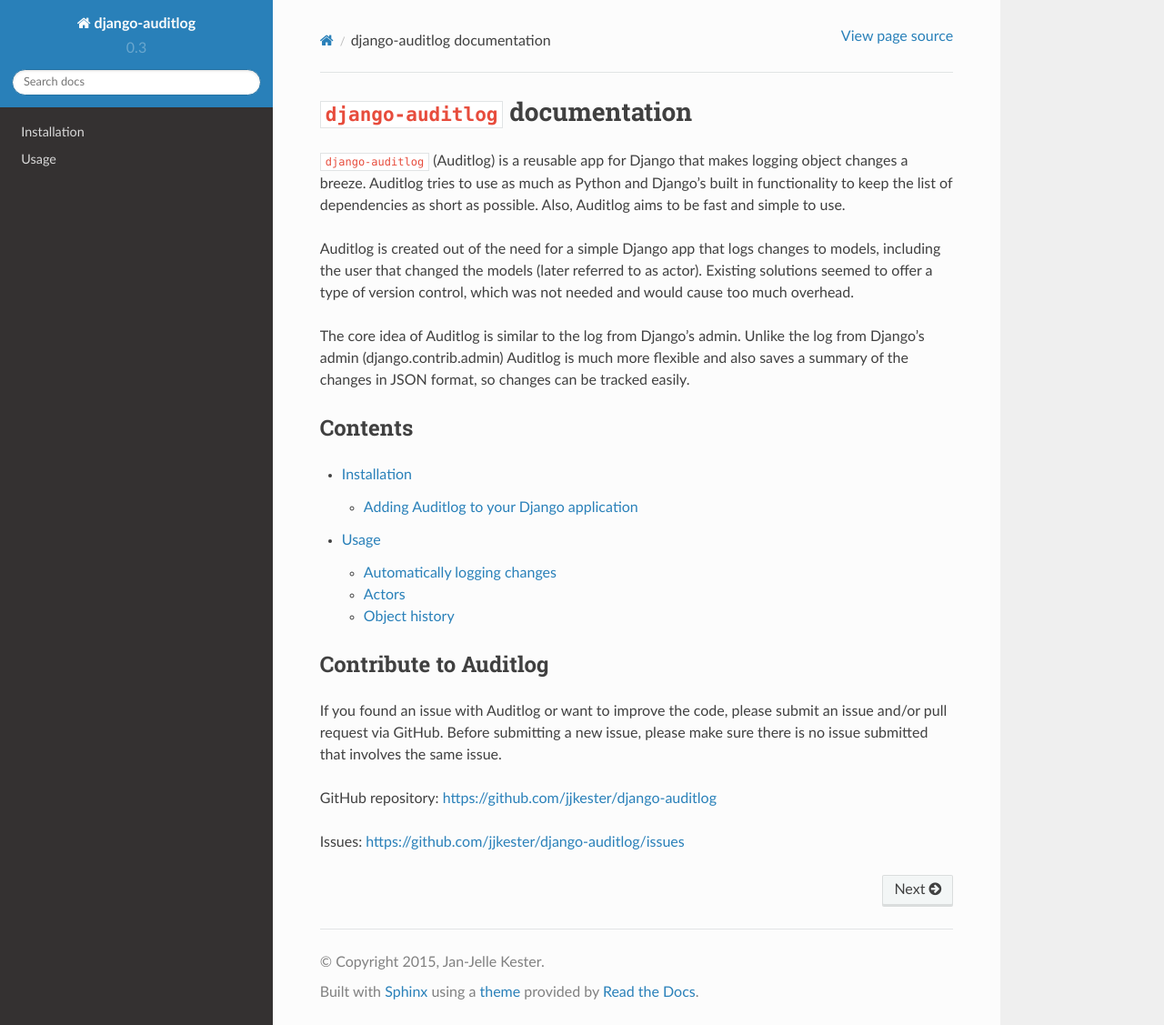
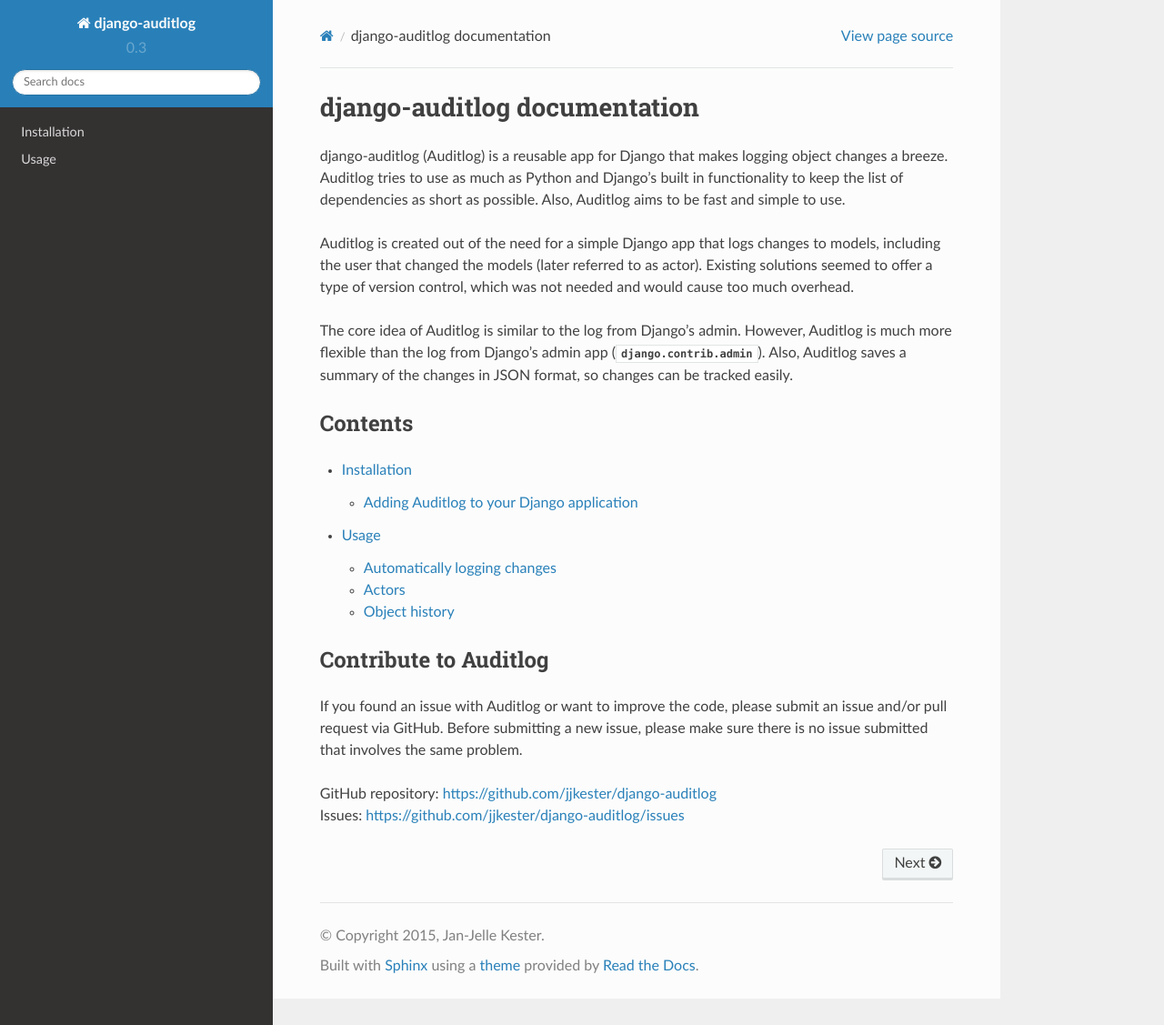
Before and after one commit to jazzband/django-auditlog, a Sphinx documentation site: the page built from docs/source/index.rst, in a window 1280 px wide and 1127 px high. Shown: the whole window at 91% size. Built offline with Sphinx 7.4.7 and the Read the Docs theme 2.0.0, drawn with Linux system fonts in a browser that asks for light colours; pages that are not in the unit, such as notebooks, are missing from menus.

Commit message:
Improve documentation home page

```diff
--- a/docs/source/index.rst
+++ b/docs/source/index.rst
@@ -1,17 +1,17 @@
-``django-auditlog`` documentation
-=================================
+django-auditlog documentation
+=============================
 
-``django-auditlog`` (Auditlog) is a reusable app for Django that makes logging object changes a breeze. Auditlog tries
-to use as much as Python and Django's built in functionality to keep the list of dependencies as short as possible.
-Also, Auditlog aims to be fast and simple to use.
+django-auditlog (Auditlog) is a reusable app for Django that makes logging object changes a breeze. Auditlog tries to
+use as much as Python and Django's built in functionality to keep the list of dependencies as short as possible. Also,
+Auditlog aims to be fast and simple to use.
 
 Auditlog is created out of the need for a simple Django app that logs changes to models, including the user that changed
 the models (later referred to as actor). Existing solutions seemed to offer a type of version control, which was not
 needed and would cause too much overhead.
 
-The core idea of Auditlog is similar to the log from Django's admin. Unlike the log from Django's admin
-(django.contrib.admin) Auditlog is much more flexible and also saves a summary of the changes in JSON format, so changes
-can be tracked easily.
+The core idea of Auditlog is similar to the log from Django's admin. However, Auditlog is much more flexible than the
+log from Django's admin app (:py:mod:`django.contrib.admin`). Also, Auditlog saves a summary of the changes in JSON
+format, so changes can be tracked easily.
 
 Contents
 --------
@@ -28,8 +28,7 @@
 ----------------------
 
 If you found an issue with Auditlog or want to improve the code, please submit an issue and/or pull request via GitHub.
-Before submitting a new issue, please make sure there is no issue submitted that involves the same issue.
+Before submitting a new issue, please make sure there is no issue submitted that involves the same problem.
 
-GitHub repository: https://github.com/jjkester/django-auditlog
-
-Issues: https://github.com/jjkester/django-auditlog/issues
+| GitHub repository: https://github.com/jjkester/django-auditlog
+| Issues: https://github.com/jjkester/django-auditlog/issues
```
